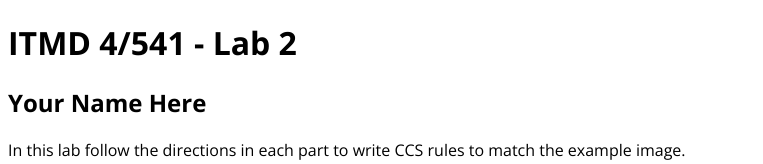
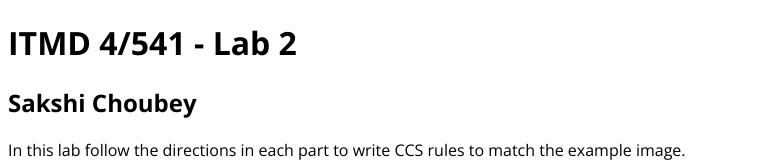
Before and after one commit to sakchoub/itm, a plain HTML site: page Lab2/index.html in a window 1280 px wide. Shown: the top 164 px of the page, without its empty margins (0-763 px from the left). Drawn offline with nearby package versions, Linux system fonts and the light colour scheme.

Commit message:
name update

```diff
--- a/Lab2/index.html
+++ b/Lab2/index.html
@@ -14,7 +14,7 @@
 <body>
   <header class="w700">
     <h1>ITMD 4/541 - Lab 2</h1>
-    <h2>Your Name Here</h2>
+    <h2>Sakshi Choubey</h2>
     <p>In this lab follow the directions in each part to write CCS rules to match the example image. <strong>DO NOT</strong> edit this HTML file in any way except to add your name in the H2 in the Header section above this text. <strong>DO NOT</strong> edit the global.css file in any way. You will write all your CSS in the proper sections in the styles.css file only.</p>
     <p>Create a Lab2 folder in your class GitHub repository and place all the files for this lab in that folder, including the assets folder with images. Once you publish this lab to GitHub Pages, submit to the blackboard assignment a link to this main lab page in GitHub Pages and your GitHub repository code.</p>
   </header>
```
